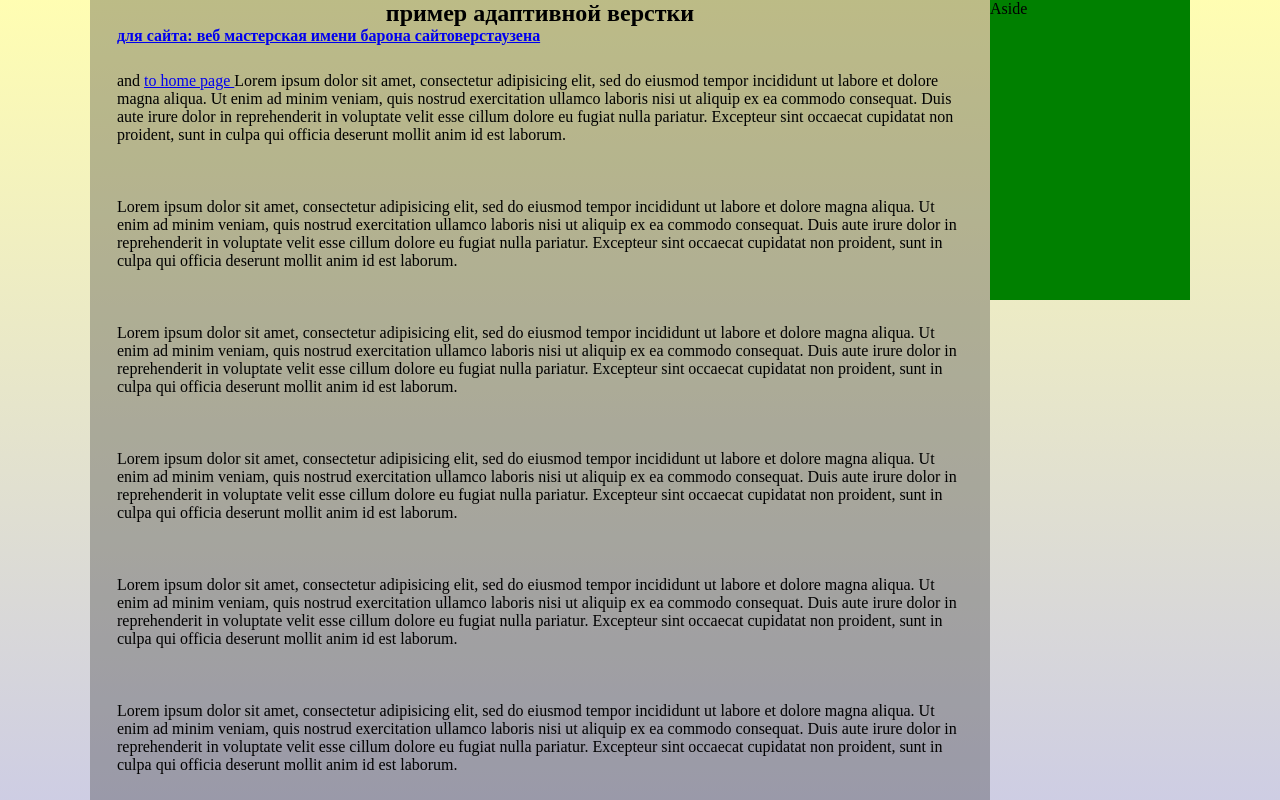
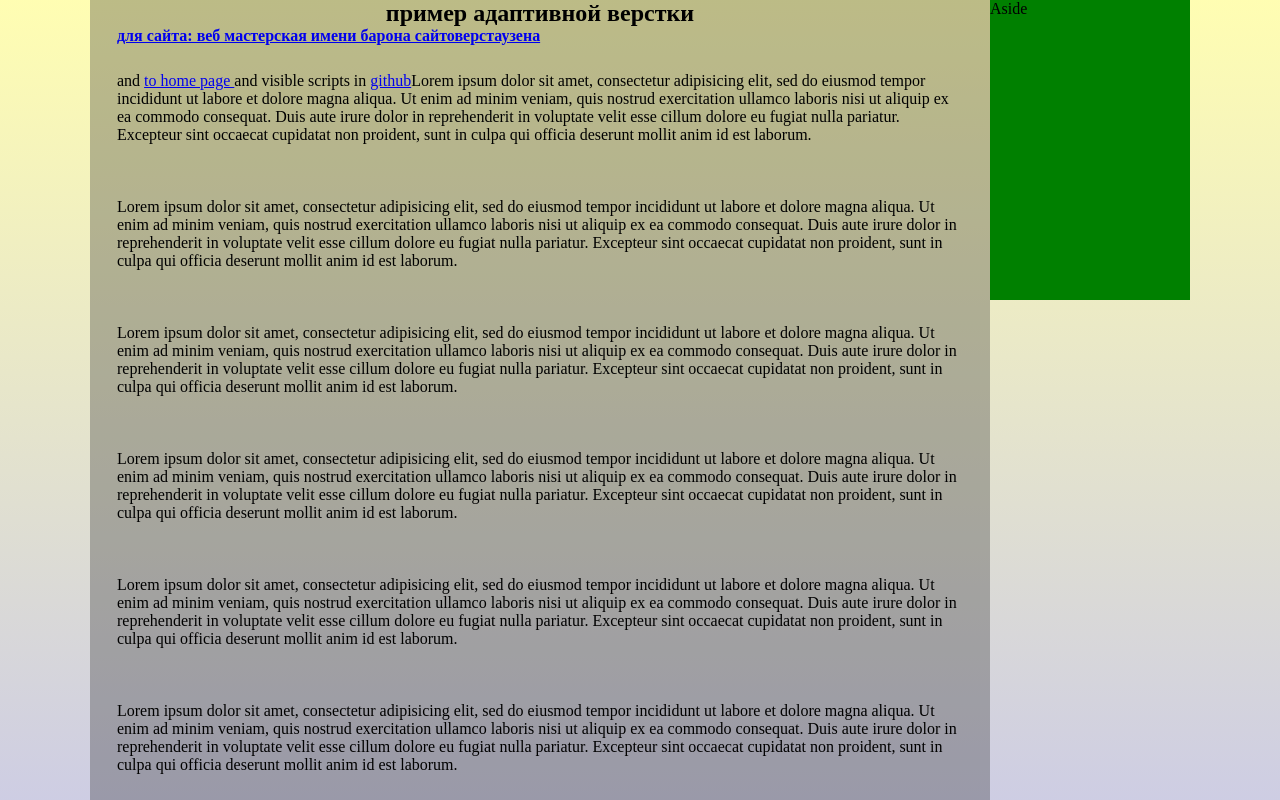
Before and after one commit to amir248/github3, a plain HTML site: page index.html in a window 1280 px wide. Shown: the top 800 px of the page. Drawn offline with Linux system fonts and the light colour scheme.

Commit message:
and link scripts

```diff
--- a/index.html
+++ b/index.html
@@ -14,7 +14,7 @@
           <strong>
             <a href="https://nasobe.ru/blozhik/?adaptive-layout-example">для сайта: веб мастерская имени барона сайтоверстаузена</a>
           </strong>
-	  <p>and <a href='https://nasobe.ru/adaptive-layout-add-on.html'>to home page </a>Lorem ipsum dolor sit amet, consectetur adipisicing elit, sed do eiusmod tempor incididunt ut labore et dolore magna aliqua. Ut enim ad minim veniam, quis nostrud exercitation ullamco laboris nisi ut aliquip ex ea commodo consequat. Duis aute irure dolor in reprehenderit in voluptate velit esse cillum dolore eu fugiat nulla pariatur. Excepteur sint occaecat cupidatat non proident, sunt in culpa qui officia deserunt mollit anim id est laborum.</p>
+	  <p>and <a href='https://nasobe.ru/adaptive-layout-add-on.html'>to home page </a> and visible scripts in <a href='https://github.com/amir248/github3'> github</a>Lorem ipsum dolor sit amet, consectetur adipisicing elit, sed do eiusmod tempor incididunt ut labore et dolore magna aliqua. Ut enim ad minim veniam, quis nostrud exercitation ullamco laboris nisi ut aliquip ex ea commodo consequat. Duis aute irure dolor in reprehenderit in voluptate velit esse cillum dolore eu fugiat nulla pariatur. Excepteur sint occaecat cupidatat non proident, sunt in culpa qui officia deserunt mollit anim id est laborum.</p>
       <p>Lorem ipsum dolor sit amet, consectetur adipisicing elit, sed do eiusmod tempor incididunt ut labore et dolore magna aliqua. Ut enim ad minim veniam, quis nostrud exercitation ullamco laboris nisi ut aliquip ex ea commodo consequat. Duis aute irure dolor in reprehenderit in voluptate velit esse cillum dolore eu fugiat nulla pariatur. Excepteur sint occaecat cupidatat non proident, sunt in culpa qui officia deserunt mollit anim id est laborum.</p>
       <p>Lorem ipsum dolor sit amet, consectetur adipisicing elit, sed do eiusmod tempor incididunt ut labore et dolore magna aliqua. Ut enim ad minim veniam, quis nostrud exercitation ullamco laboris nisi ut aliquip ex ea commodo consequat. Duis aute irure dolor in reprehenderit in voluptate velit esse cillum dolore eu fugiat nulla pariatur. Excepteur sint occaecat cupidatat non proident, sunt in culpa qui officia deserunt mollit anim id est laborum.</p>
       <p>Lorem ipsum dolor sit amet, consectetur adipisicing elit, sed do eiusmod tempor incididunt ut labore et dolore magna aliqua. Ut enim ad minim veniam, quis nostrud exercitation ullamco laboris nisi ut aliquip ex ea commodo consequat. Duis aute irure dolor in reprehenderit in voluptate velit esse cillum dolore eu fugiat nulla pariatur. Excepteur sint occaecat cupidatat non proident, sunt in culpa qui officia deserunt mollit anim id est laborum.</p>
```
